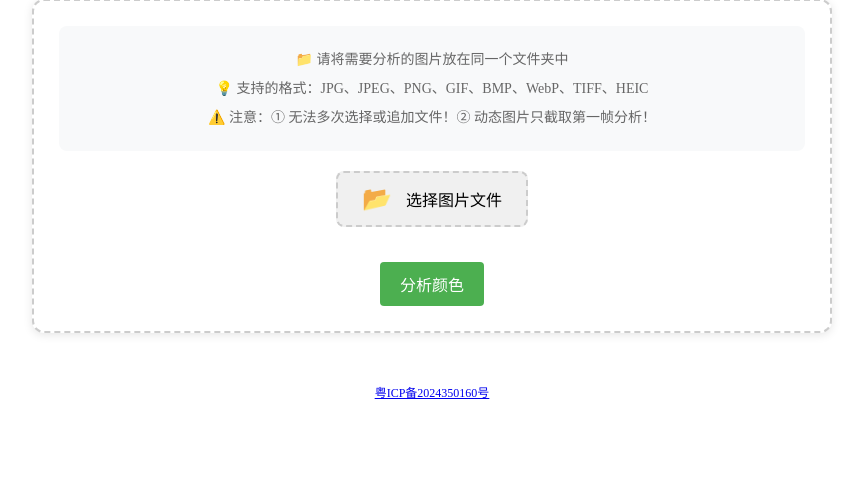
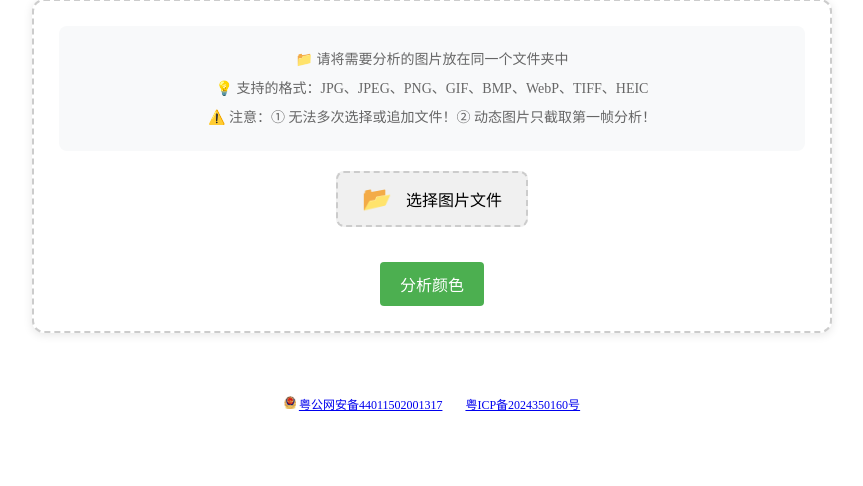
Before and after one commit to JormuangHP/color-analyzer, a Flask app: page / in a window 1280 px wide. Shown: the part 205-691 px from the top of the page, without its empty margins (208-1071 px from the left). Run offline with Flask 3, Linux system fonts and the light colour scheme.

Commit message:
Update index.html

```diff
--- a/templates/index.html
+++ b/templates/index.html
@@ -45,7 +45,7 @@
 
     <!-- 底部悬挂链接 -->
     <div class="footer" style="text-align: center; color: gray; font-size: 12px;">
-        <a href="https://beian.miit.gov.cn/" target="_blank">粤ICP备2024350160号</a>
+        <p><img src="/assets/image/备案图标.png" width="12"/> <a href="https://beian.mps.gov.cn/#/query/webSearch?code=61011302001964" rel="noreferrer" target="_blank">粤公网安备44011502001317</a> <a href="https://beian.miit.gov.cn/" target="_blank" style="margin-left: 20px;">粤ICP备2024350160号</a></p>
     </div>
 
 
```
